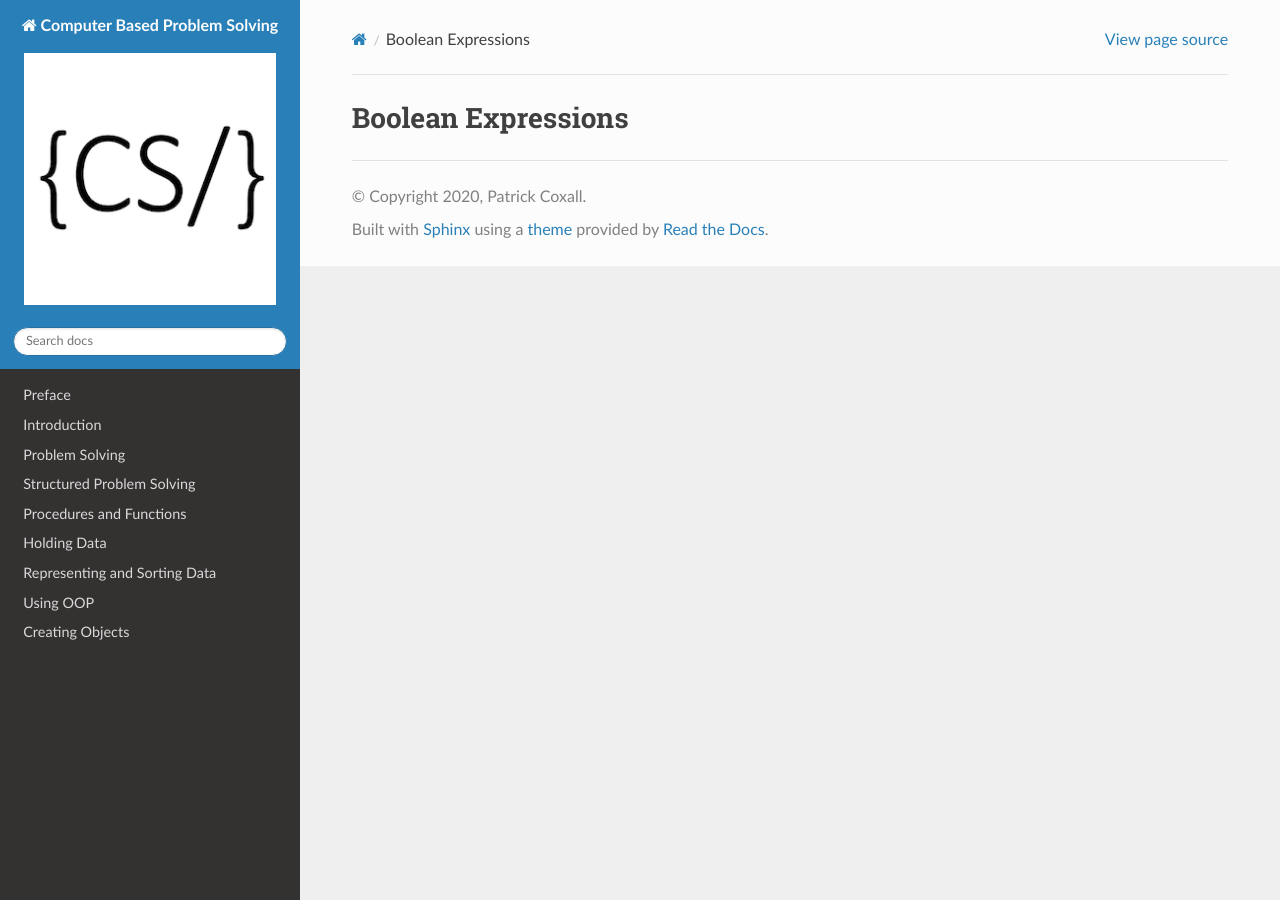
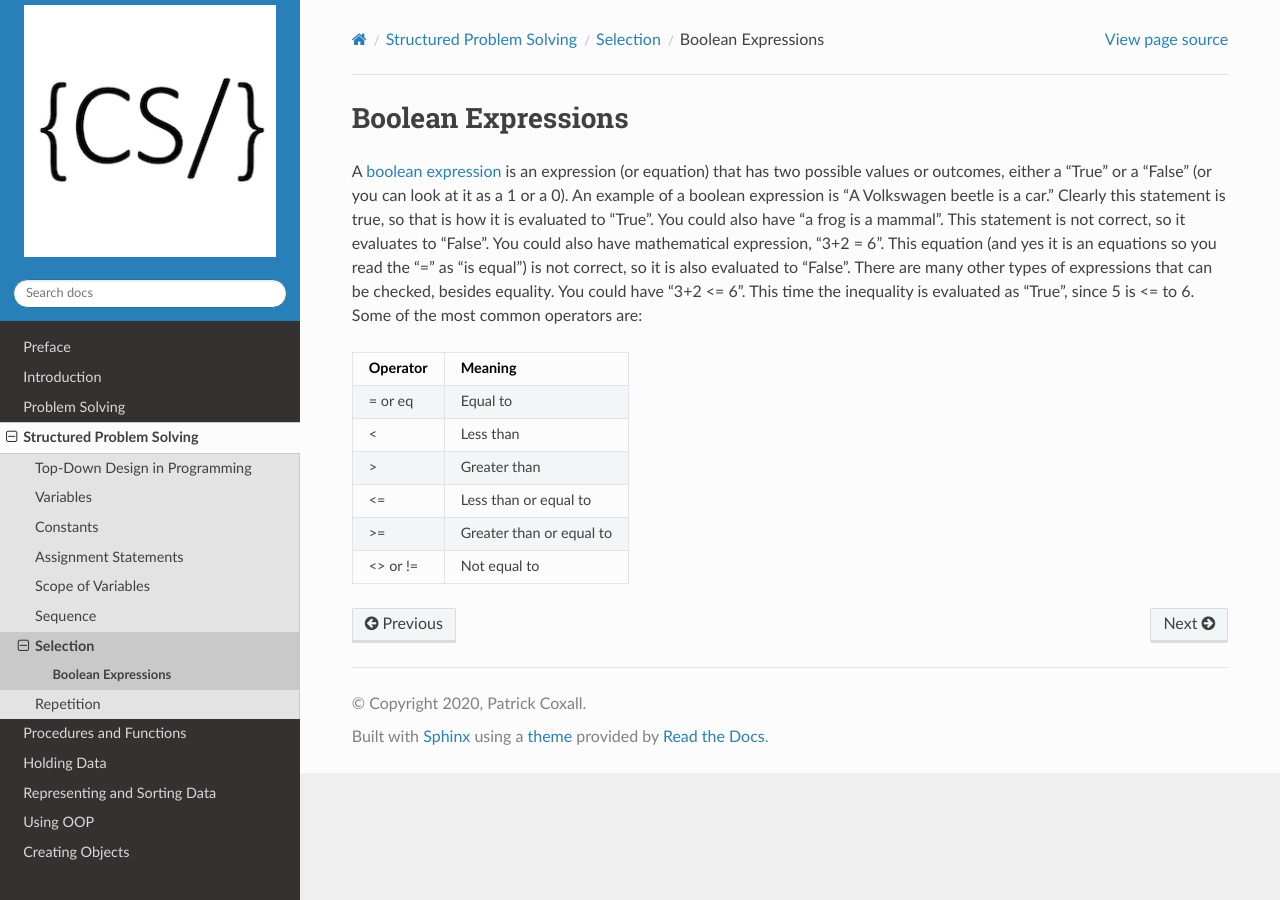
Before and after one commit to Mr-Coxall/Computer-Based-Problem-Solving, a Sphinx documentation site: the page built from docs/structured-problem-solving/boolean-expressions.rst, in a window 1280 px wide. Built offline with Sphinx 7.4.7 and the Read the Docs theme 2.0.0, drawn with Linux system fonts in a browser that asks for light colours; pages that are not in the unit, such as notebooks, are missing from menus.

Commit message:
doing selection text

```diff
--- a/docs/structured-problem-solving/boolean-expressions.rst
+++ b/docs/structured-problem-solving/boolean-expressions.rst
@@ -2,3 +2,21 @@
 
 Boolean Expressions
 ===================
+
+A `boolean expression <https://en.wikipedia.org/wiki/Boolean_expression>`_ is an expression (or equation) that has two possible values or outcomes, either a “True” or a “False” (or you can look at it as a 1 or a 0). An example of a boolean expression is “A Volkswagen beetle is a car.” Clearly this statement is true, so that is how it is evaluated to "True". You could also have “a frog is a mammal”. This statement is not correct, so it evaluates to "False". You could also have mathematical expression, “3+2 = 6”. This equation (and yes it is an equations so you read the “=” as “is equal”) is not correct, so it is also evaluated to "False". There are many other types of expressions that can be checked, besides equality. You could have “3+2 <= 6”. This time the inequality is evaluated as "True", since 5 is <= to 6. Some of the most common operators are:
+
++------------+-------------------------+
+| Operator   | Meaning                 |
++============+=========================+
+| = or eq    | Equal to                |
++------------+-------------------------+
+| <          | Less than               |
++------------+-------------------------+
+| >          | Greater than            |
++------------+-------------------------+
+| <=         | Less than or equal to   |
++------------+-------------------------+
+| >=         | Greater than or equal to|
++------------+-------------------------+
+| <> or !=   | Not equal to            |
++------------+-------------------------+
```
Also changed, not shown: docs/structured-problem-solving/selection.rst (+8 -0 lines).
